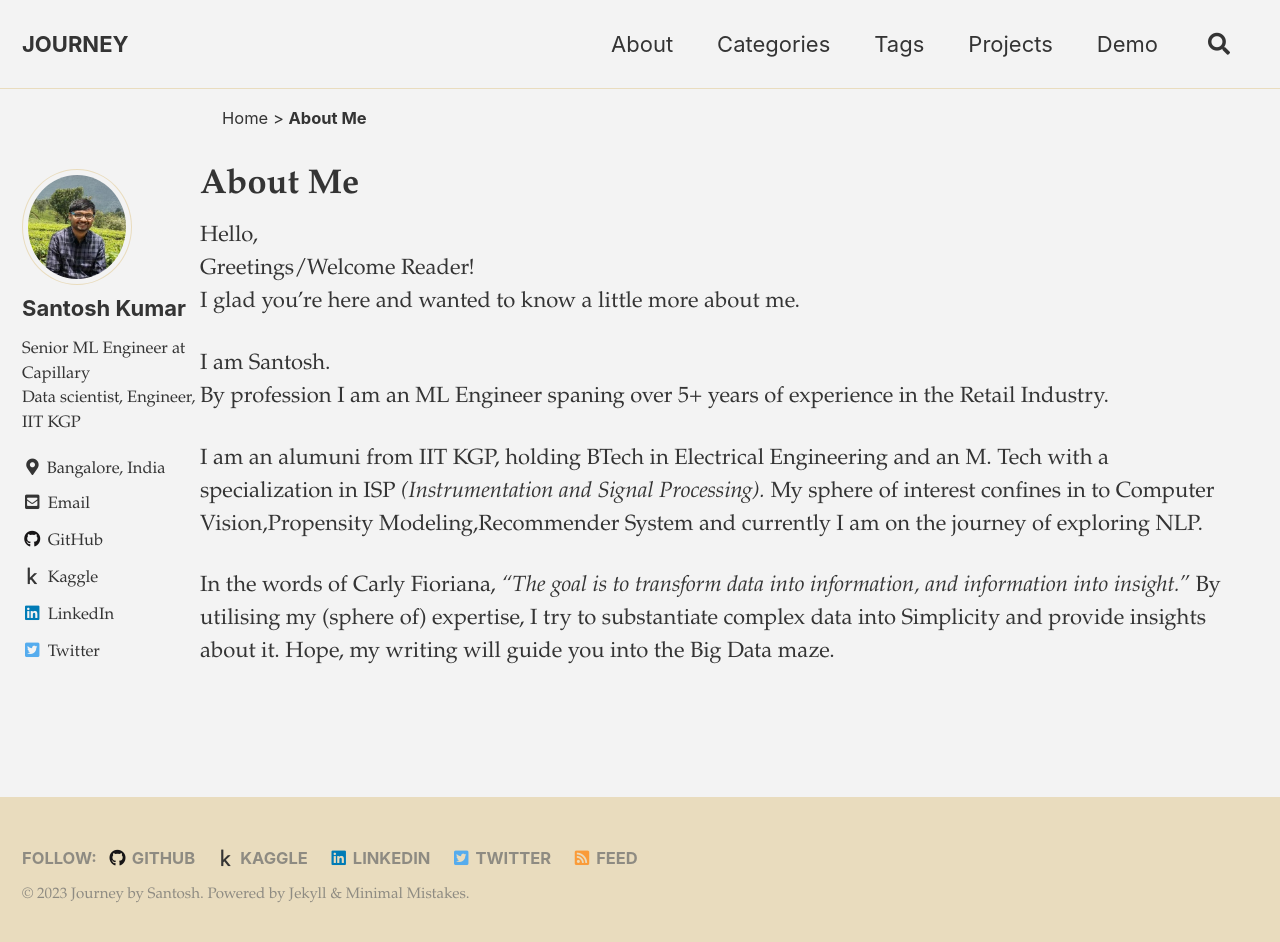
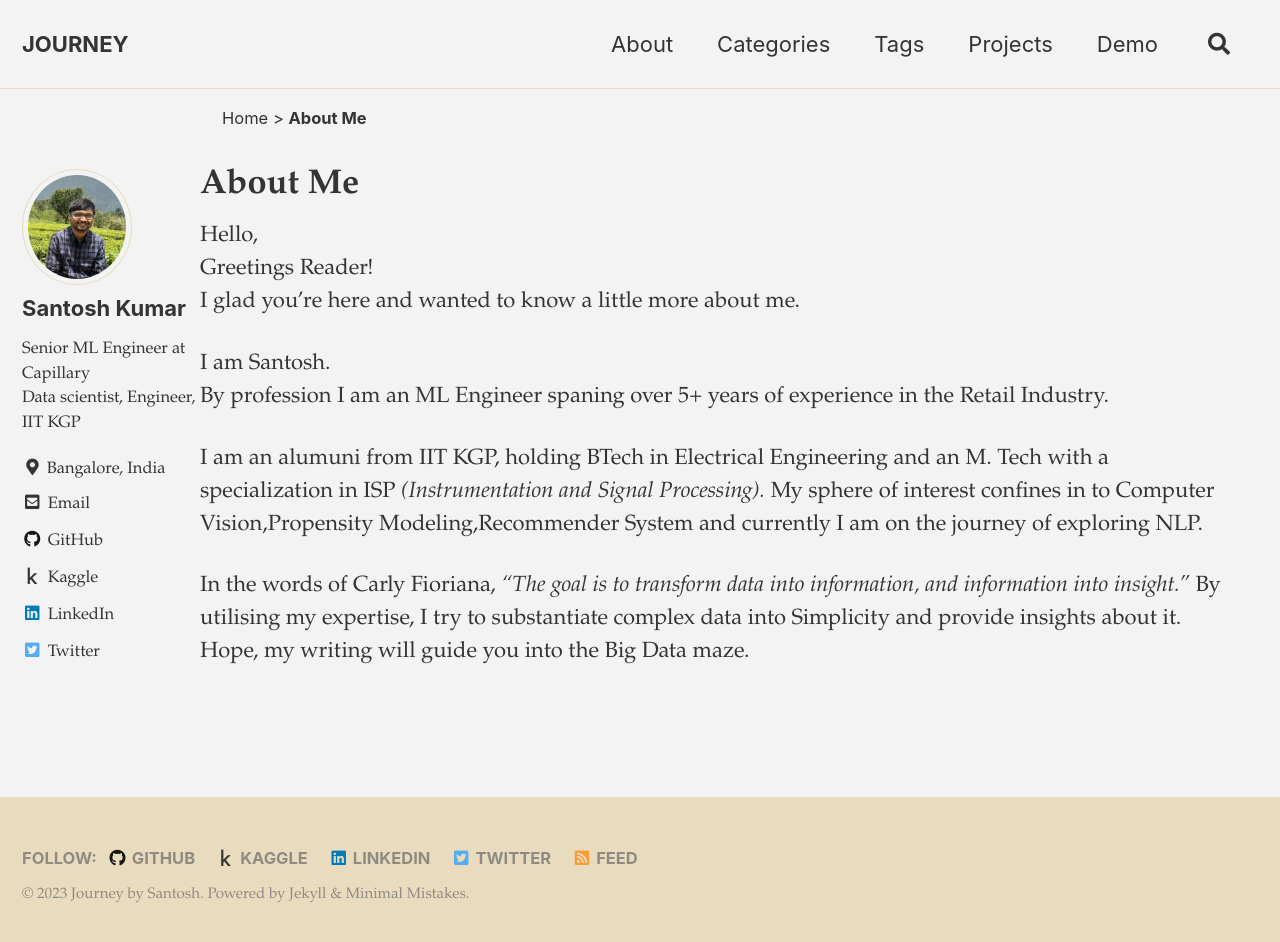
Before and after one commit to kumarsantosh04/kumarsantosh04.github.io, a Jekyll site: the page built from _pages/about.md, in a window 1280 px wide and 950 px high. Shown: the top 942 px of the window. Built offline with Jekyll 4.4.1, drawn with Linux system fonts in a browser that asks for light colours; cached includes are drawn as plain includes.

Commit message:
edit about

```diff
--- a/_pages/about.md
+++ b/_pages/about.md
@@ -6,7 +6,7 @@ author_profile: true
 
 
 Hello, <br>
-Greetings/Welcome Reader! <br>
+Greetings Reader! <br>
 I glad you're here and wanted to know a little more about me.
 
 I am Santosh.<br>
@@ -14,4 +14,4 @@ By profession I am an ML Engineer spaning over 5+ years of experience in the Ret
 
 I am an alumuni from IIT KGP, holding BTech in Electrical Engineering and an M. Tech with a specialization in ISP <i> (Instrumentation and Signal Processing). </i> My sphere of interest confines in to Computer Vision,Propensity Modeling,Recommender System and currently I am on the journey of exploring NLP.
 
-In the words of Carly Fioriana, <i> "The goal is to transform data into information, and information into insight." </i> By utilising my (sphere of) expertise, I try to substantiate complex data into Simplicity and provide insights about it. Hope, my writing will guide you into the Big Data maze.
+In the words of Carly Fioriana, <i> "The goal is to transform data into information, and information into insight." </i> By utilising my expertise, I try to substantiate complex data into Simplicity and provide insights about it. Hope, my writing will guide you into the Big Data maze.
```
